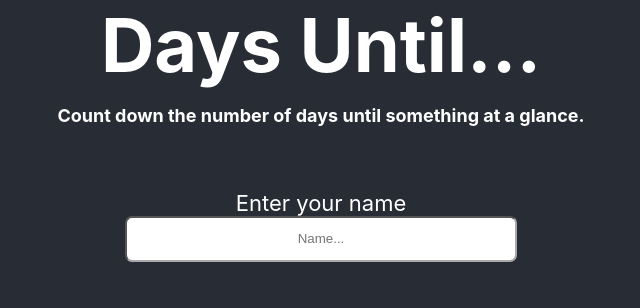
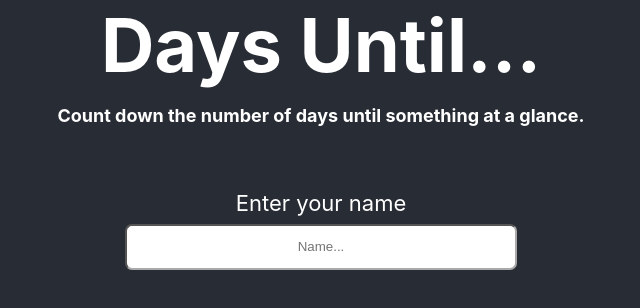
Before and after one commit to python-42/days-until, a React (Create React App) app: page / in a window 1280 px wide. Shown: the top 308 px of the page, without its empty margins (319-959 px from the left). Built offline with nearby package versions, Linux system fonts and the light colour scheme.

Commit message:
Fixed home page css

```diff
--- a/src/pages/Home.css
+++ b/src/pages/Home.css
@@ -1,5 +1,5 @@
 .Home {
-  min-height: 80vh;
+  max-height: 80vh;
 
   display: flex;
   flex-direction: column;
@@ -7,8 +7,14 @@
   justify-content: center;
 }
 
+form {
+  display: flex;
+  flex-direction: column;
+}
+
 label {
   font-size: calc(10px + 1.5vmin);
+  margin-bottom: 1vh;
 }
 
 input {
--- a/src/pages/Home.js
+++ b/src/pages/Home.js
@@ -15,13 +15,12 @@ function Home( {nameCallback, dayViewCallback} ) {
   }
 
   return (
-    <div className="App">
+    <div className="Home">
       <h1>Days Until...</h1>
       <h2>Count down the number of days until something at a glance.</h2>
 
       <form onSubmit={handleSubmission}>
         <label htmlFor="nameBox" >Enter your name</label>
-        <br/>
         <input placeholder="Name..." value={text} onChange={handleChange}/>
       </form>
     </div>
```
